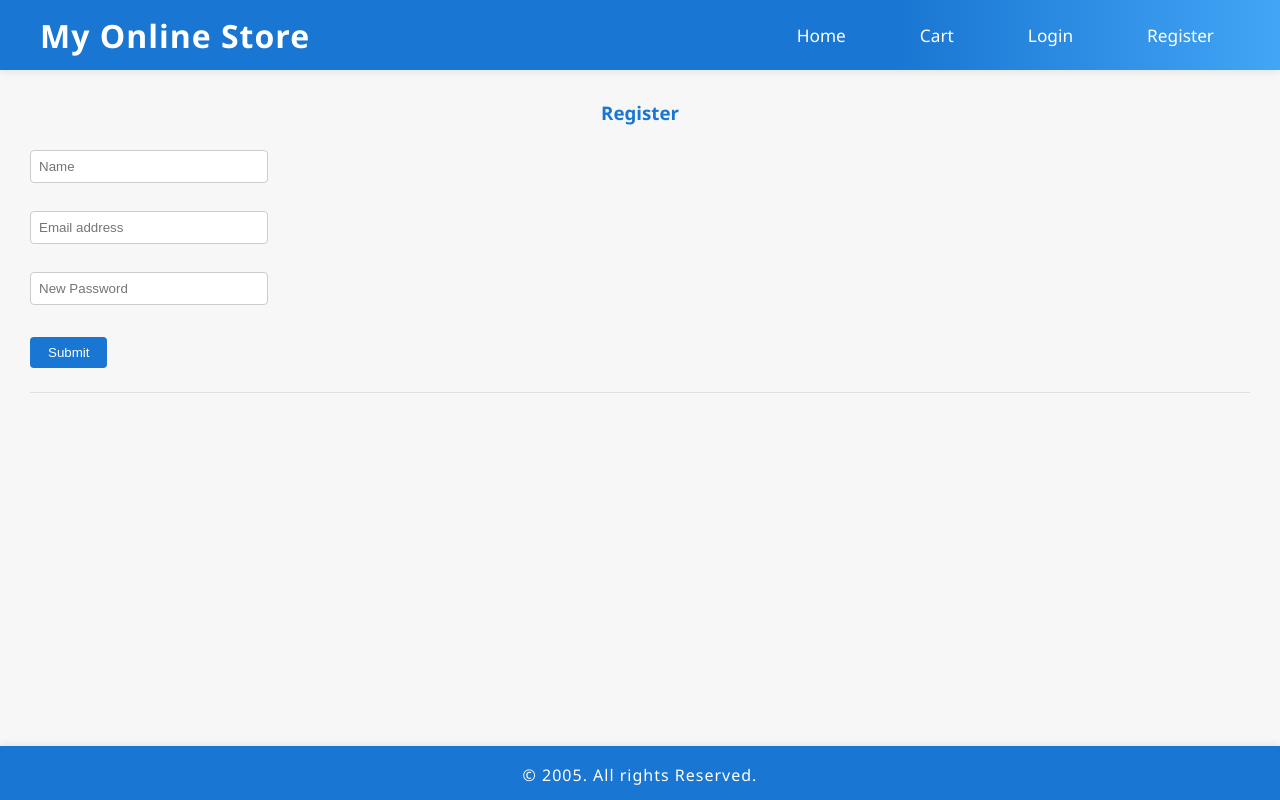
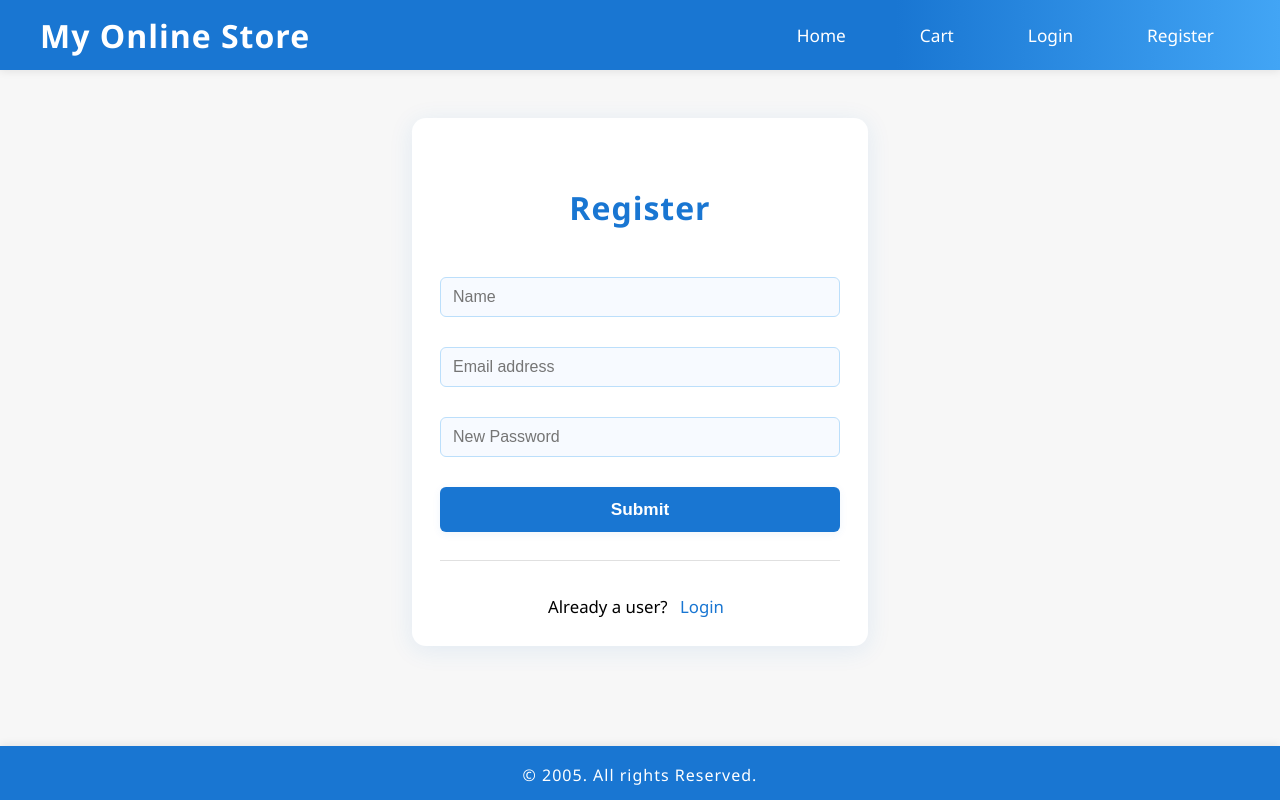
Before and after one commit to Jay-7374/Gcet-React-App, a React (Vite) app: page /register in a window 1280 px wide. Built offline with nearby package versions, Linux system fonts and the light colour scheme.

Commit message:
Enhance Register component with new styles and layout, and update API URL handling

```diff
--- /dev/null
+++ b/src/components/Register.css
@@ -0,0 +1,105 @@
+.register-container {
+  max-width: 400px;
+  margin: 48px auto 80px auto;
+  background: #fff;
+  padding: 36px 28px 28px 28px;
+  border-radius: 14px;
+  box-shadow: 0 4px 24px rgba(25, 118, 210, 0.10);
+  display: flex;
+  flex-direction: column;
+  align-items: center;
+}
+
+.register-container h3 {
+  color: #1976d2;
+  text-align: center;
+  margin-bottom: 24px;
+  font-size: 2rem;
+  letter-spacing: 1px;
+  width: 100%;
+}
+
+.register-form {
+  width: 100%;
+  display: flex;
+  flex-direction: column;
+  align-items: center;
+}
+
+.register-container p {
+  width: 100%;
+  margin: 18px 0 0 0;
+  display: flex;
+  flex-direction: column;
+  align-items: center;
+}
+
+.register-container input[type="text"],
+.register-container input[type="password"] {
+  width: 100%;
+  padding: 10px 12px;
+  border: 1px solid #bcdffb;
+  border-radius: 6px;
+  font-size: 1rem;
+  margin-top: 6px;
+  background: #f7faff;
+  transition: border 0.18s;
+  box-sizing: border-box;
+}
+
+.register-container input[type="text"]:focus,
+.register-container input[type="password"]:focus {
+  border: 1.5px solid #1976d2;
+  outline: none;
+  background: #e3f0ff;
+}
+
+.register-container button {
+  width: 100%;
+  background: #1976d2;
+  color: #fff;
+  border: none;
+  padding: 12px 0;
+  border-radius: 6px;
+  font-size: 1.08rem;
+  font-weight: 600;
+  margin-top: 24px;
+  cursor: pointer;
+  transition: background 0.18s;
+  box-shadow: 0 2px 8px rgba(25, 118, 210, 0.07);
+}
+
+.register-container button:hover {
+  background: #125ea2;
+}
+
+.register-container hr {
+  margin: 28px 0 18px 0;
+  border: none;
+  border-top: 1px solid #e0e0e0;
+  width: 100%;
+}
+
+.register-container .login-link {
+  text-align: center;
+  margin: 16px 0 0 0;
+  width: 100%;
+  font-size: 1.05rem;
+}
+
+.register-container li {
+  color: #1976d2;
+  font-size: 1rem;
+  margin-bottom: 6px;
+  list-style: none;
+  text-align: left;
+}
+
+@media (max-width: 500px) {
+  .register-container {
+    padding: 18px 6px;
+  }
+  .register-container h3 {
+    font-size: 1.3rem;
+  }
+}
--- a/src/components/Register.jsx
+++ b/src/components/Register.jsx
@@ -1,7 +1,8 @@
 import React, { useState, useContext } from "react";
 import { AppContext } from "../App";
-import { useNavigate } from "react-router-dom";
+import { useNavigate, Link } from "react-router-dom";
 import axios from "axios";
+import "./Register.css";
 
 export default function Register() {
   const { users, setUsers } = useContext(AppContext);
@@ -10,7 +11,6 @@ export default function Register() {
 
   const handleSubmit = async () => {
     try {
-
       const apiUrl = import.meta.env.VITE_API_URL + "/users/register";
       const res = await axios.post(apiUrl, user);
 
@@ -22,8 +22,9 @@ export default function Register() {
   };
 
   return (
-    <div style={{ margin: "30px" }}>
+    <div className="register-container">
       <h3>Register</h3>
+      <div className="register-form">
         <p>
           <input
             type="text"
@@ -49,10 +50,11 @@ export default function Register() {
           />
         </p>
         <button onClick={handleSubmit}>Submit</button>
+      </div>
       <hr />
-      {users && users.map((value, idx) => (
-        <li key={idx}>{value.name} - {value.email}</li>
-      ))}
+      <div className="login-link">
+        Already a user? <Link to="/login">Login</Link>
+      </div>
     </div>
   );
 }
```
Lines whose indentation alone changed are shown as unchanged.
